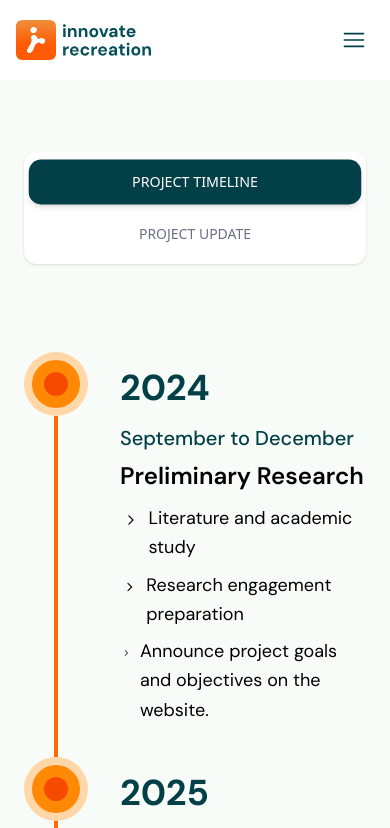
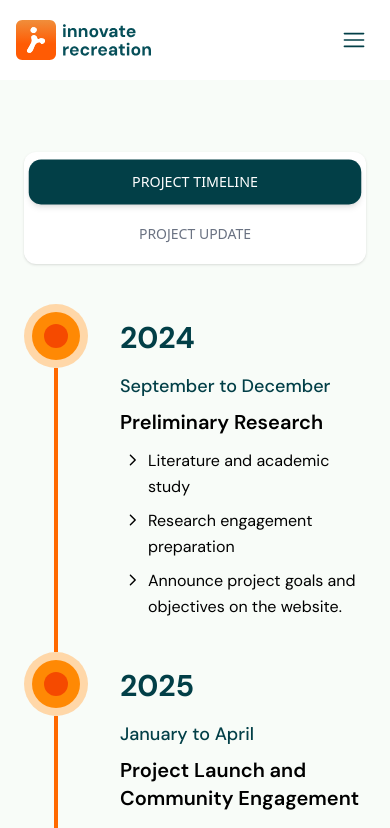
Before and after one commit to langararec/IDEAS-website, a React (Vite) app in the folder frontend/: page /updates in a window 390 px wide. Shown: the top 828 px of the page. Built offline with nearby package versions, Linux system fonts and the light colour scheme.

Commit message:
reduced padding, changed fonts and added flex shrink

```diff
--- a/frontend/src/pages/Updates/Timeline.tsx
+++ b/frontend/src/pages/Updates/Timeline.tsx
@@ -105,7 +105,7 @@ const timelineData: TimelineItem[] = [
 
 const Timeline: React.FC = () => {
     return (
-        <div className="py-16 sm:px-4 ">
+        <div className="py-4 sm:px-4 ">
             <div className="max-w-7xl ">
                 <div className="relative">
                     {timelineData.map((yearData, yearIndex) => (
@@ -146,7 +146,7 @@ const Timeline: React.FC = () => {
                             {/* Year Title for Mobile View */}
                             <div className="flex-1 py-0">
                                 <div className="text-left my-4 min-w-16  sm:hidden block">
-                                    <h3 className="text-4xl font-bold font-dm-sans text-primary" >
+                                    <h3 className="text-3xl font-bold font-dm-sans text-primary" >
                                         {yearData.year}
                                     </h3>
                                 </div>
@@ -157,13 +157,13 @@ const Timeline: React.FC = () => {
 
                                         {/* Date range */}
                                         <div className="mb-2">
-                                            <span className="font-medium text-xl sm:text-2xl font-dm-sans text-primary" >
+                                            <span className="font-medium text-lg sm:text-2xl font-dm-sans text-primary" >
                                                 {phase.dateRange}
                                             </span>
                                         </div>
 
                                         {/* Phase title */}
-                                        <h4 className="text-2xl sm:text-3xl font-semibold text-black mb-3 font-dm-sans">
+                                        <h4 className="text-xl sm:text-3xl font-semibold text-black mb-3 font-dm-sans">
                                             {phase.title}
                                         </h4>
 
@@ -171,8 +171,8 @@ const Timeline: React.FC = () => {
                                         <ul className="space-y-2">
                                             {phase.bullets.map((bullet, bulletIndex) => (
                                                 <li key={bulletIndex} className="flex items-start">
-                                                    <RxCaretRight className="text-black mt-1 mr-2 size-6" />
-                                                    <span className="text-black font-dm-sans leading-relaxed text-lg">
+                                                    <RxCaretRight className="text-black mt-0 mr-1  size-6 shrink-0" />
+                                                    <span className="text-black font-dm-sans leading-relaxed text-base">
                                                         {bullet}
                                                     </span>
                                                 </li>
```
